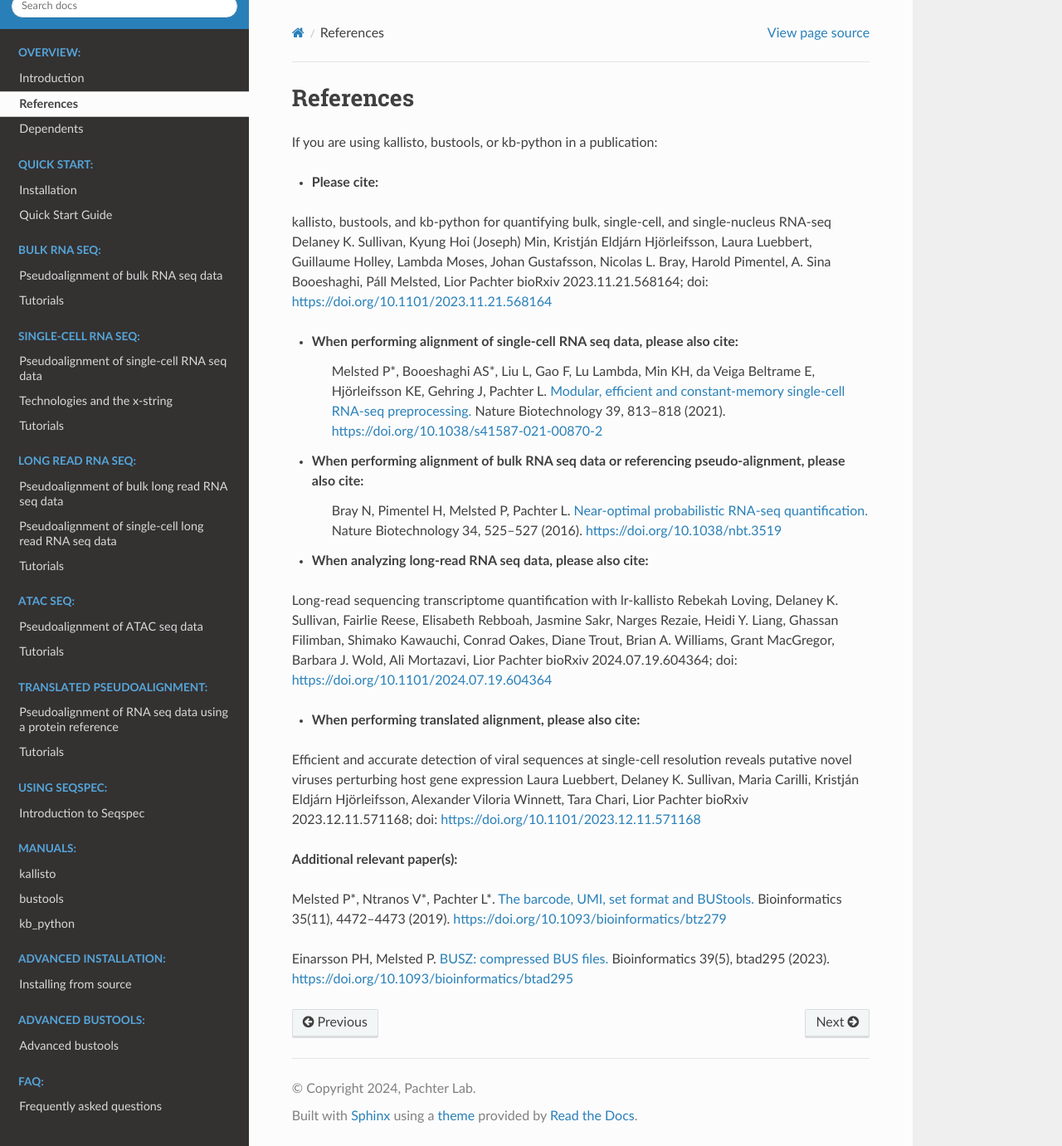
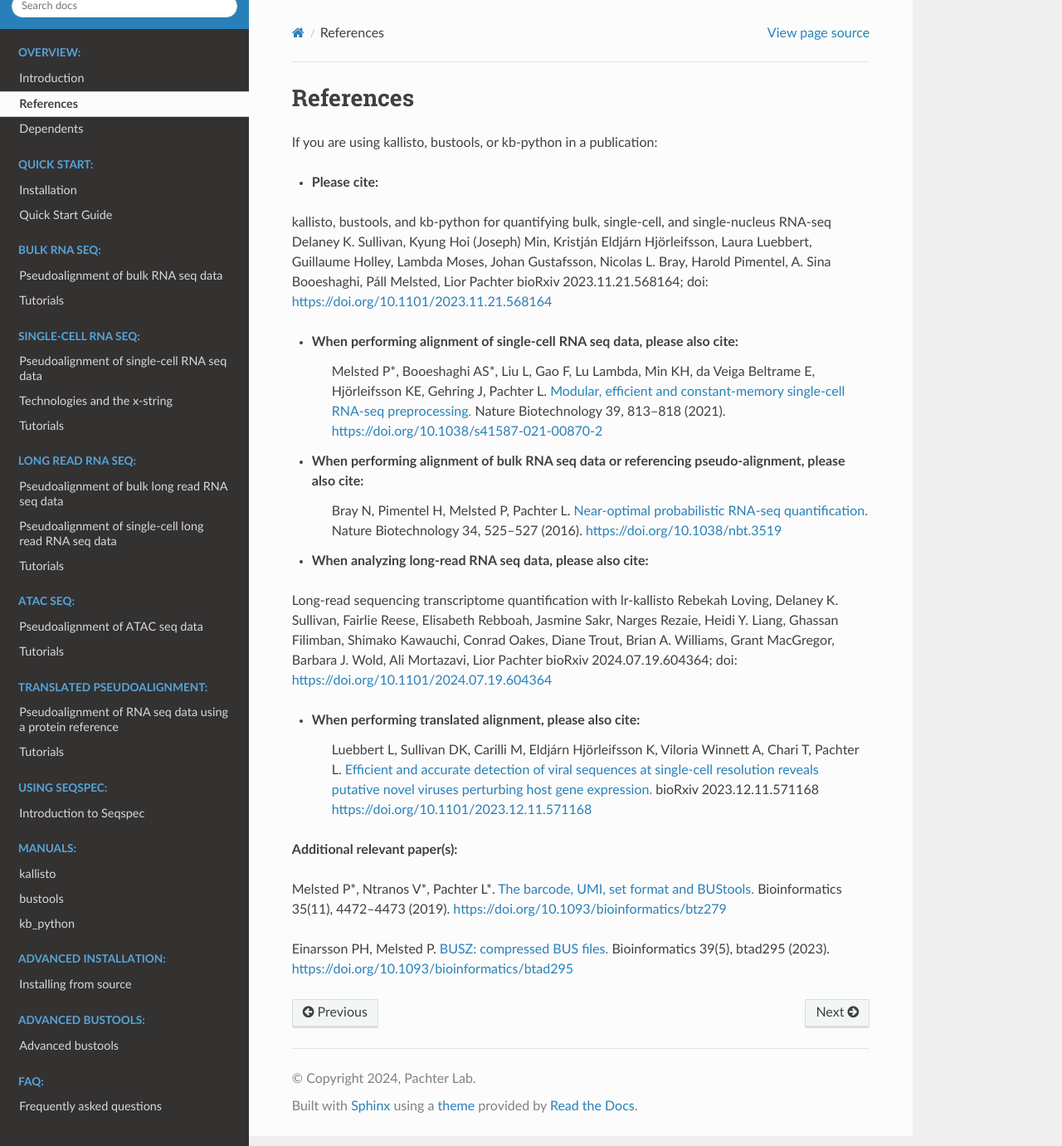
Before and after one commit to pachterlab/kb_docs, a Sphinx documentation site: the page built from docs/source/overview/references.rst, in a window 1280 px wide and 1381 px high. Shown: the whole window at 83% size. Built offline with Sphinx 7.4.7 and the Read the Docs theme 2.0.0, drawn with Linux system fonts in a browser that asks for light colours.

Commit message:
Update references.rst

```diff
--- a/docs/source/overview/references.rst
+++ b/docs/source/overview/references.rst
@@ -22,9 +22,7 @@
 bioRxiv 2024.07.19.604364; doi: https://doi.org/10.1101/2024.07.19.604364
 
 - **When performing translated alignment, please also cite:**
-Efficient and accurate detection of viral sequences at single-cell resolution reveals putative novel viruses perturbing host gene expression
-Laura Luebbert, Delaney K. Sullivan, Maria Carilli, Kristján Eldjárn Hjörleifsson, Alexander Viloria Winnett, Tara Chari, Lior Pachter
-bioRxiv 2023.12.11.571168; doi: https://doi.org/10.1101/2023.12.11.571168
+   Luebbert L, Sullivan DK, Carilli M, Eldjárn Hjörleifsson K, Viloria Winnett A, Chari T, Pachter L. `Efficient and accurate detection of viral sequences at single-cell resolution reveals putative novel viruses perturbing host gene expression. <https://doi.org/10.1101/2023.12.11.571168>`_ bioRxiv 2023.12.11.571168 https://doi.org/10.1101/2023.12.11.571168
 
 **Additional relevant paper(s):**
 
```
